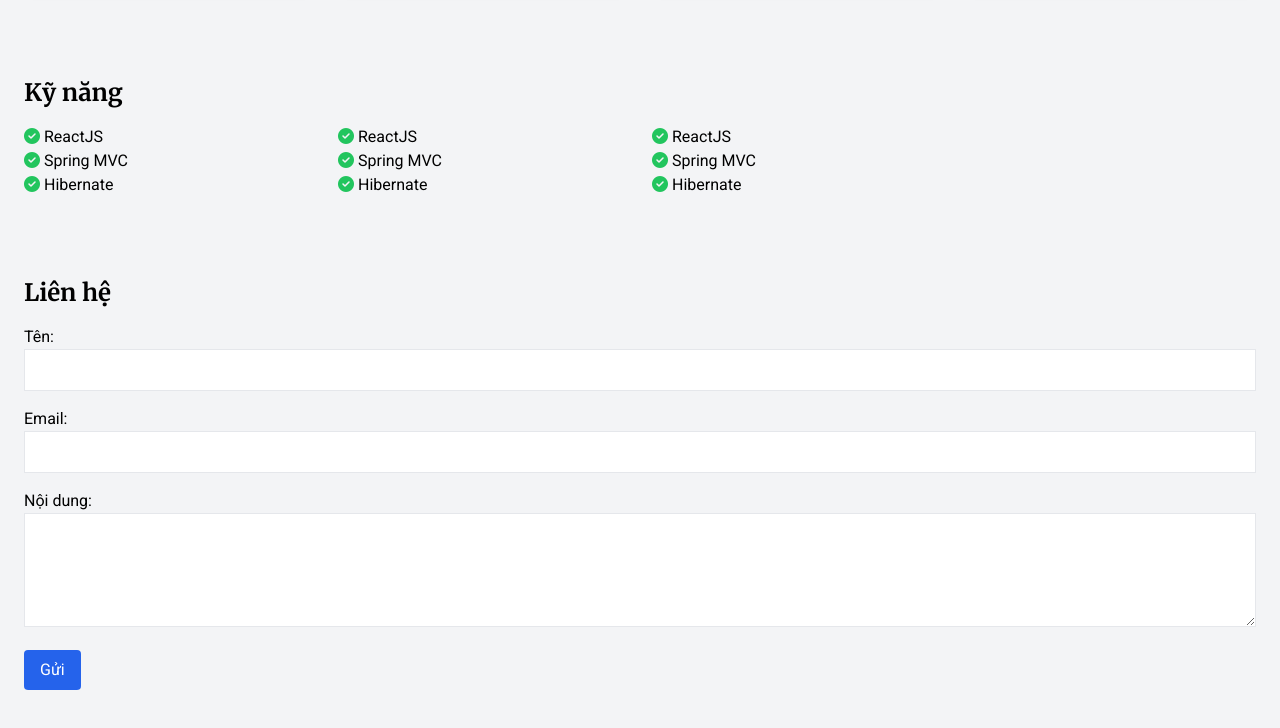
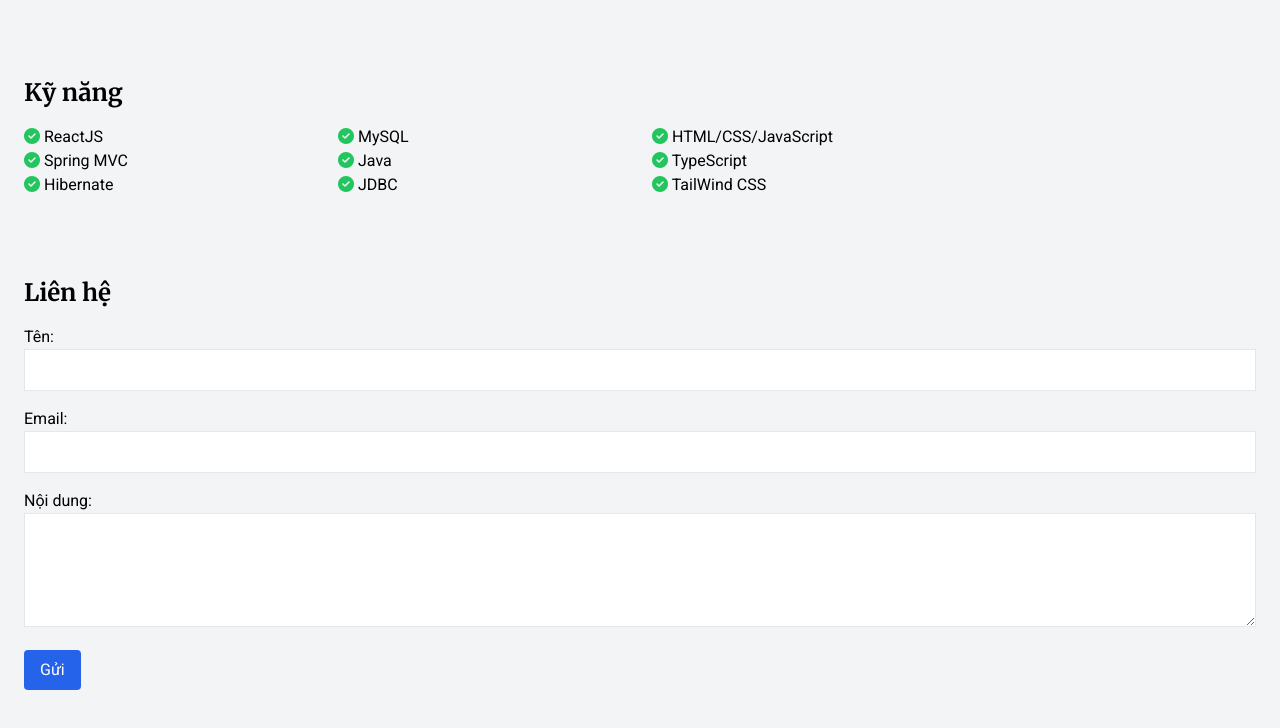
Before and after one commit to anhnbt/portfolio, a plain HTML site: page index.html in a window 1280 px wide. Shown: the part 1090-1818 px from the top of the page. Drawn offline with nearby package versions, Linux system fonts and the light colour scheme.

Commit message:
Change skills

```diff
--- a/index.html
+++ b/index.html
@@ -112,15 +112,15 @@
       </ul>
 
       <ul>
-        <li><i class="fa-solid fa-circle-check text-green-500"></i> ReactJS</li>
-        <li><i class="fa-solid fa-circle-check text-green-500"></i> Spring MVC</li>
-        <li><i class="fa-solid fa-circle-check text-green-500"></i> Hibernate</li>
+        <li><i class="fa-solid fa-circle-check text-green-500"></i> MySQL</li>
+        <li><i class="fa-solid fa-circle-check text-green-500"></i> Java</li>
+        <li><i class="fa-solid fa-circle-check text-green-500"></i> JDBC</li>
       </ul>
 
       <ul>
-        <li><i class="fa-solid fa-circle-check text-green-500"></i> ReactJS</li>
-        <li><i class="fa-solid fa-circle-check text-green-500"></i> Spring MVC</li>
-        <li><i class="fa-solid fa-circle-check text-green-500"></i> Hibernate</li>
+        <li><i class="fa-solid fa-circle-check text-green-500"></i> HTML/CSS/JavaScript</li>
+        <li><i class="fa-solid fa-circle-check text-green-500"></i> TypeScript</li>
+        <li><i class="fa-solid fa-circle-check text-green-500"></i> TailWind CSS</li>
       </ul>
     </div>
   </section>
```
